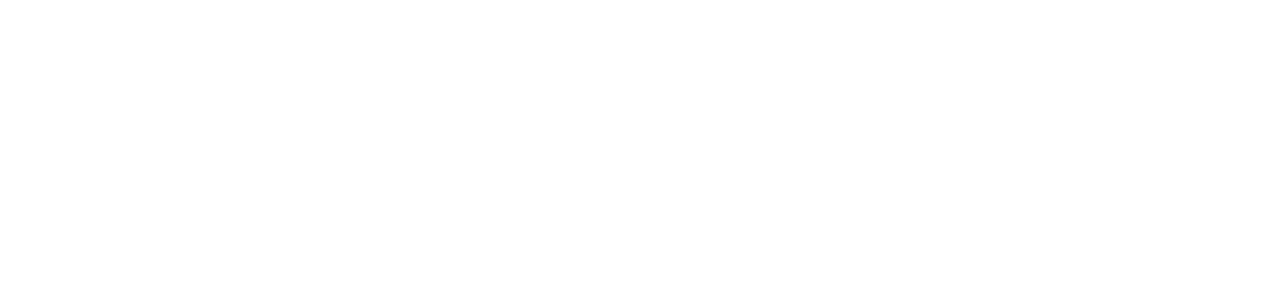
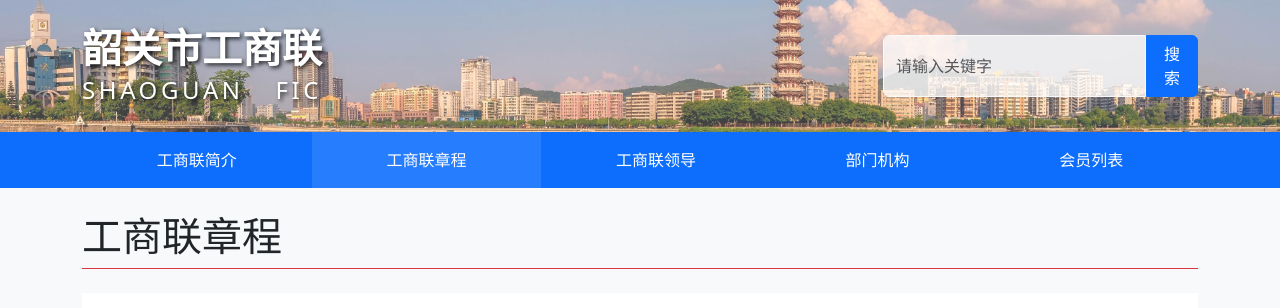
Before and after one commit to HuaHua-Technophile/ShaoGuanGongShangLian, a Vue app: page /constitution in a window 1280 px wide. Before the commit this address had no page. Shown: the top 308 px of the page. Built offline with nearby package versions, Linux system fonts and the light colour scheme.

Commit message:
更新路由配置，添加多个新视图组件，重构App.vue以包含导航栏，增加样式类以支持鼠标指针和背景图片样式，删除未使用的MainView.vue文件

```diff
--- a/components.d.ts
+++ b/components.d.ts
@@ -8,6 +8,7 @@
 /* prettier-ignore */
 declare module 'vue' {
   export interface GlobalComponents {
+    NavBar: typeof import('./src/components/NavBar.vue')['default']
     RouterLink: typeof import('vue-router')['RouterLink']
     RouterView: typeof import('vue-router')['RouterView']
   }
--- a/src/App.vue
+++ b/src/App.vue
@@ -1,3 +1,12 @@
+<script setup lang="ts"></script>
+
 <template>
-  <RouterView />
+  <div class="min-vh-100 d-flex flex-column bg-light">
+    <NavBar />
+    <div class="flex-grow-1">
+      <RouterView />
+    </div>
+  </div>
 </template>
+
+<style scoped lang="scss"></style>
--- a/src/assets/main.scss
+++ b/src/assets/main.scss
@@ -1,2 +1,17 @@
-// 按需导入Bootstrap基础模块
+// 导入Bootstrap
 @use 'bootstrap/scss/bootstrap';
+
+/**
+  * @description 鼠标指针样式类
+  */
+.cursor-pointer {
+  cursor: pointer;
+}
+
+/**
+  * @description 背景图片居中填充样式类
+  */
+.bgimg-center-cover {
+  background-position: center !important;
+  background-size: cover !important;
+}
--- /dev/null
+++ b/src/components/NavBar.vue
@@ -0,0 +1,86 @@
+<script setup lang="ts">
+import { RouterLink } from 'vue-router'
+</script>
+
+<template>
+  <header class="w-100 position-relative">
+    <!-- 上部分：背景图片区域 -->
+    <div
+      class="position-relative bgimg-center-cover"
+      style="background: url('/src/assets/images/navbar1.jpeg')"
+    >
+      <!-- 添加白色遮罩层 -->
+      <div class="position-absolute w-100 h-100 bg-white bg-opacity-25"></div>
+      <div
+        class="container py-2 d-flex justify-content-between align-items-center position-relative"
+      >
+        <!-- 左侧标题 -->
+        <div class="py-3">
+          <RouterLink
+            to="/"
+            class="text-decoration-none"
+            style="text-shadow: 2px 2px 4px rgba(0, 0, 0, 0.8)"
+          >
+            <h1 class="text-white m-0 fs-1 fw-bold">韶关市工商联</h1>
+            <p
+              class="text-white m-0 fs-4"
+              style="letter-spacing: 0.15em; text-align: justify; text-align-last: justify"
+            >
+              SHAOGUAN FIC
+            </p>
+          </RouterLink>
+        </div>
+
+        <!-- 右侧搜索框 -->
+        <div class="d-flex">
+          <input
+            type="text"
+            placeholder="请输入关键字"
+            class="form-control rounded-0 rounded-start bg-white bg-opacity-75 border-light"
+          />
+          <button class="btn btn-primary rounded-0 rounded-end">搜索</button>
+        </div>
+      </div>
+    </div>
+
+    <!-- 下部分：导航按钮 -->
+    <div class="bg-primary">
+      <div class="container">
+        <nav class="d-flex justify-content-between">
+          <RouterLink
+            to="/intro"
+            class="text-white px-4 py-3 text-decoration-none text-center flex-grow-1 nav-link"
+            >工商联简介</RouterLink
+          >
+          <RouterLink
+            to="/constitution"
+            class="text-white px-4 py-3 text-decoration-none text-center flex-grow-1 nav-link"
+            >工商联章程</RouterLink
+          >
+          <RouterLink
+            to="/leadership"
+            class="text-white px-4 py-3 text-decoration-none text-center flex-grow-1 nav-link"
+            >工商联领导</RouterLink
+          >
+          <RouterLink
+            to="/departments"
+            class="text-white px-4 py-3 text-decoration-none text-center flex-grow-1 nav-link"
+            >部门机构</RouterLink
+          >
+          <RouterLink
+            to="/members"
+            class="text-white px-4 py-3 text-decoration-none text-center flex-grow-1 nav-link"
+            >会员列表</RouterLink
+          >
+        </nav>
+      </div>
+    </div>
+  </header>
+</template>
+
+<style scoped lang="scss">
+.nav-link:hover,
+.router-link-active {
+  background-color: rgba(255, 255, 255, 0.1);
+}
+</style>
--- a/src/router/index.ts
+++ b/src/router/index.ts
@@ -5,10 +5,56 @@
   routes: [
     {
       path: '/',
-      name: 'home',
-      component: () => import('@/views/MainView.vue'),
+      redirect: '/intro',
+    },
+    {
+      path: '/intro',
+      name: 'intro',
+      component: () => import('@/views/IntroView.vue'),
+      meta: {
+        title: '工商联简介',
+      },
+    },
+    {
+      path: '/constitution',
+      name: 'constitution',
+      component: () => import('@/views/ConstitutionView.vue'),
+      meta: {
+        title: '工商联章程',
+      },
+    },
+    {
+      path: '/leadership',
+      name: 'leadership',
+      component: () => import('@/views/LeadershipView.vue'),
+      meta: {
+        title: '工商联领导',
+      },
+    },
+    {
+      path: '/departments',
+      name: 'departments',
+      component: () => import('@/views/DepartmentsView.vue'),
+      meta: {
+        title: '部门机构',
+      },
+    },
+    {
+      path: '/members',
+      name: 'members',
+      component: () => import('@/views/MembersView.vue'),
+      meta: {
+        title: '会员列表',
+      },
     },
   ],
 })
 
+// 设置页面标题
+router.beforeEach((to, from, next) => {
+  const title = to.meta.title ? `${to.meta.title} - 韶关市工商联` : '韶关市工商联'
+  document.title = title as string
+  next()
+})
+
 export default router
--- /dev/null
+++ b/src/views/ConstitutionView.vue
@@ -0,0 +1,33 @@
+<script setup lang="ts">
+// 工商联章程页面
+</script>
+
+<template>
+  <div class="container py-4">
+    <h1 class="text-dark border-bottom border-danger pb-2 mb-4">工商联章程</h1>
+    <div class="bg-white p-4" style="min-height: 400px">
+      <!-- 这里将来放置具体内容 -->
+    </div>
+  </div>
+</template>
+
+<style scoped lang="scss">
+.constitution-container {
+  max-width: 1200px;
+  margin: 0 auto;
+  padding: 20px;
+
+  .page-title {
+    color: #333;
+    border-bottom: 2px solid #e40;
+    padding-bottom: 10px;
+    margin-bottom: 20px;
+  }
+
+  .content {
+    background-color: #fff;
+    padding: 20px;
+    min-height: 400px;
+  }
+}
+</style>
--- /dev/null
+++ b/src/views/DepartmentsView.vue
@@ -0,0 +1,33 @@
+<script setup lang="ts">
+// 部门机构页面
+</script>
+
+<template>
+  <div class="container py-4">
+    <h1 class="text-dark border-bottom border-danger pb-2 mb-4">部门机构</h1>
+    <div class="bg-white p-4" style="min-height: 400px">
+      <!-- 这里将来放置具体内容 -->
+    </div>
+  </div>
+</template>
+
+<style scoped lang="scss">
+.departments-container {
+  max-width: 1200px;
+  margin: 0 auto;
+  padding: 20px;
+
+  .page-title {
+    color: #333;
+    border-bottom: 2px solid #e40;
+    padding-bottom: 10px;
+    margin-bottom: 20px;
+  }
+
+  .content {
+    background-color: #fff;
+    padding: 20px;
+    min-height: 400px;
+  }
+}
+</style>
--- /dev/null
+++ b/src/views/IntroView.vue
@@ -0,0 +1,33 @@
+<script setup lang="ts">
+// 工商联简介页面
+</script>
+
+<template>
+  <div class="container py-4">
+    <h1 class="text-dark border-bottom border-danger pb-2 mb-4">工商联简介</h1>
+    <div class="bg-white p-4" style="min-height: 400px">
+      <!-- 这里将来放置具体内容 -->
+    </div>
+  </div>
+</template>
+
+<style scoped lang="scss">
+.intro-container {
+  max-width: 1200px;
+  margin: 0 auto;
+  padding: 20px;
+
+  .page-title {
+    color: #333;
+    border-bottom: 2px solid #e40;
+    padding-bottom: 10px;
+    margin-bottom: 20px;
+  }
+
+  .content {
+    background-color: #fff;
+    padding: 20px;
+    min-height: 400px;
+  }
+}
+</style>
--- /dev/null
+++ b/src/views/LeadershipView.vue
@@ -0,0 +1,33 @@
+<script setup lang="ts">
+// 工商联领导页面
+</script>
+
+<template>
+  <div class="container py-4">
+    <h1 class="text-dark border-bottom border-danger pb-2 mb-4">工商联领导</h1>
+    <div class="bg-white p-4" style="min-height: 400px">
+      <!-- 这里将来放置具体内容 -->
+    </div>
+  </div>
+</template>
+
+<style scoped lang="scss">
+.leadership-container {
+  max-width: 1200px;
+  margin: 0 auto;
+  padding: 20px;
+
+  .page-title {
+    color: #333;
+    border-bottom: 2px solid #e40;
+    padding-bottom: 10px;
+    margin-bottom: 20px;
+  }
+
+  .content {
+    background-color: #fff;
+    padding: 20px;
+    min-height: 400px;
+  }
+}
+</style>
--- a/src/views/MainView.vue
+++ /dev/null
@@ -1,9 +0,0 @@
-<script setup lang="ts"></script>
-
-<template>
-  <main>
-    <h1 class="bg-danger">韶关市工商联</h1>
-  </main>
-</template>
-
-<style scoped lang="scss"></style>
--- /dev/null
+++ b/src/views/MembersView.vue
@@ -0,0 +1,33 @@
+<script setup lang="ts">
+// 会员列表页面
+</script>
+
+<template>
+  <div class="container py-4">
+    <h1 class="text-dark border-bottom border-danger pb-2 mb-4">会员列表</h1>
+    <div class="bg-white p-4" style="min-height: 400px">
+      <!-- 这里将来放置具体内容 -->
+    </div>
+  </div>
+</template>
+
+<style scoped lang="scss">
+.members-container {
+  max-width: 1200px;
+  margin: 0 auto;
+  padding: 20px;
+
+  .page-title {
+    color: #333;
+    border-bottom: 2px solid #e40;
+    padding-bottom: 10px;
+    margin-bottom: 20px;
+  }
+
+  .content {
+    background-color: #fff;
+    padding: 20px;
+    min-height: 400px;
+  }
+}
+</style>
```
Also changed, not shown: src/assets/images/navbar1.jpeg (added).
